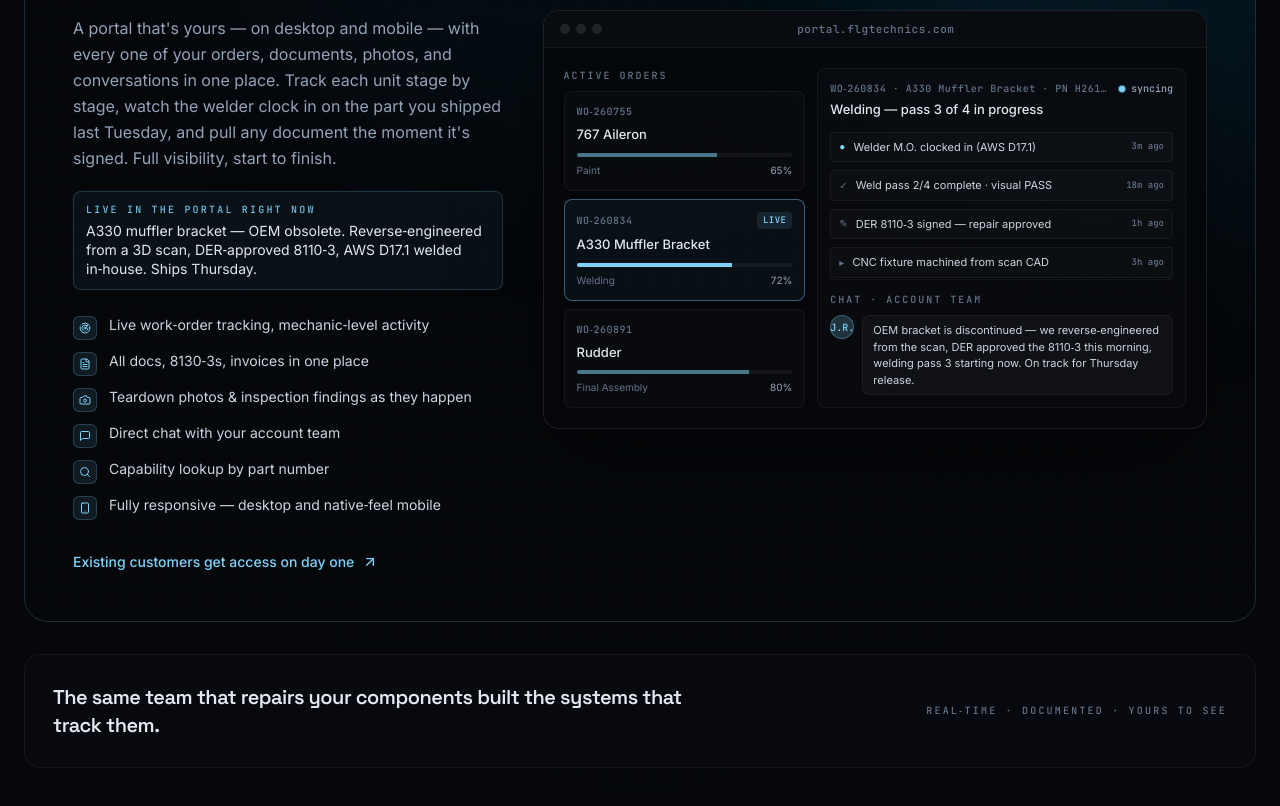
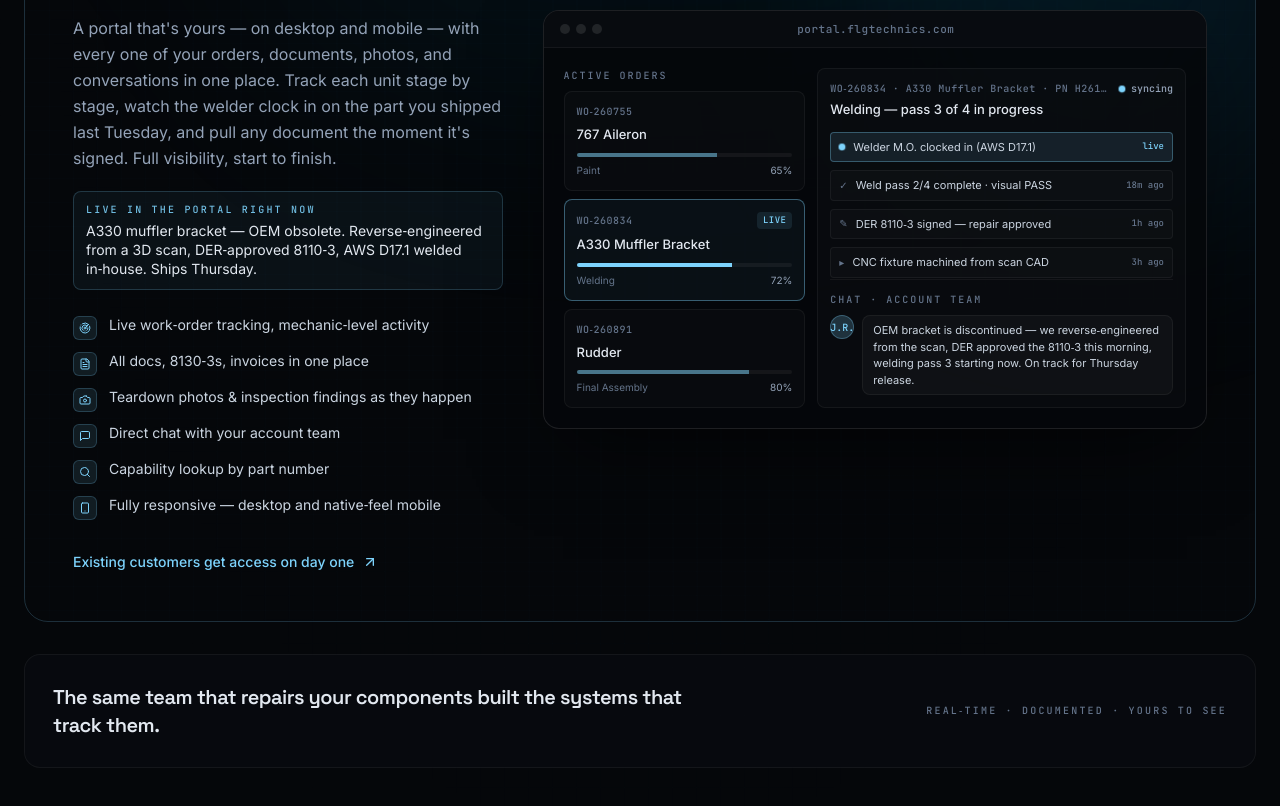
Before and after one commit to drummajon-cpu/FLG-WEB, a Next.js app: page / in a window 1280 px wide. Shown: the part 9400-10206 px from the top of the page. Built offline with nearby package versions, Linux system fonts and the light colour scheme.

Commit message:
Systems: make portal mockup feel live - animated bar fill, shimmer sweep, pulsing newest activity row

```diff
--- a/app/globals.css
+++ b/app/globals.css
@@ -9,6 +9,37 @@
 @layer base {
   .font-mono {
     font-weight: 500;
+  }
+}
+
+/* Live portal mockup: a shimmer sweep across the active progress bar and a
+   gentle "just happened" pulse on the newest activity row. */
+@keyframes barShimmer {
+  0% { transform: translateX(-120%); }
+  100% { transform: translateX(420%); }
+}
+.animate-bar-shimmer {
+  animation: barShimmer 2.4s cubic-bezier(0.4, 0, 0.2, 1) infinite;
+}
+
+@keyframes liveRow {
+  0%, 100% {
+    background-color: rgba(125, 211, 252, 0.05);
+    border-color: rgba(125, 211, 252, 0.18);
+  }
+  50% {
+    background-color: rgba(125, 211, 252, 0.11);
+    border-color: rgba(125, 211, 252, 0.32);
+  }
+}
+.animate-live-row {
+  animation: liveRow 2.8s ease-in-out infinite;
+}
+
+@media (prefers-reduced-motion: reduce) {
+  .animate-bar-shimmer,
+  .animate-live-row {
+    animation: none;
   }
 }
 
--- a/components/Systems.tsx
+++ b/components/Systems.tsx
@@ -253,10 +253,20 @@ function PortalMockup() {
                   {r.part}
                 </div>
                 <div className="mt-2 h-1 rounded-full bg-white/5 overflow-hidden">
-                  <div
-                    className={`h-full ${r.active ? "bg-accent" : "bg-accent/50"}`}
-                    style={{ width: `${r.pct}%` }}
-                  />
+                  <motion.div
+                    className={`relative h-full overflow-hidden ${r.active ? "bg-accent" : "bg-accent/50"}`}
+                    initial={{ width: 0 }}
+                    whileInView={{ width: `${r.pct}%` }}
+                    viewport={{ once: true }}
+                    transition={{ duration: 1.1, delay: 0.2, ease: EASE }}
+                  >
+                    {r.active && (
+                      <span
+                        aria-hidden
+                        className="absolute inset-y-0 w-1/3 bg-gradient-to-r from-transparent via-white/60 to-transparent animate-bar-shimmer"
+                      />
+                    )}
+                  </motion.div>
                 </div>
                 <div className="mt-1.5 flex items-center justify-between text-[10px]">
                   <span className="text-slate-500">{r.stage}</span>
@@ -289,7 +299,7 @@ function PortalMockup() {
 
           {/* Activity feed — reverse-engineered muffler bracket story */}
           <div className="mt-3 space-y-2 text-[11px]">
-            <ActivityRow icon="●" color="accent" label="Welder M.O. clocked in (AWS D17.1)" time="3m ago" />
+            <ActivityRow icon="●" color="accent" label="Welder M.O. clocked in (AWS D17.1)" time="live" live />
             <ActivityRow icon="✓" color="slate" label="Weld pass 2/4 complete · visual PASS" time="18m ago" />
             <ActivityRow icon="✎" color="slate" label="DER 8110‑3 signed — repair approved" time="1h ago" />
             <ActivityRow icon="▸" color="slate" label="CNC fixture machined from scan CAD" time="3h ago" />
@@ -320,21 +330,36 @@ function ActivityRow({
   color,
   label,
   time,
+  live,
 }: {
   icon: string;
   color: "accent" | "slate";
   label: string;
   time: string;
+  live?: boolean;
 }) {
   return (
-    <div className="flex items-center justify-between px-2 py-1.5 rounded border border-white/5 bg-white/[0.02]">
-      <div className="flex items-center gap-2">
-        <span className={`font-mono text-[10px] ${color === "accent" ? "text-accent" : "text-slate-500"}`}>
-          {icon}
-        </span>
-        <span className="text-slate-300">{label}</span>
+    <div
+      className={`flex items-center justify-between px-2 py-1.5 rounded border ${
+        live ? "animate-live-row" : "border-white/5 bg-white/[0.02]"
+      }`}
+    >
+      <div className="flex items-center gap-2 min-w-0">
+        {live ? (
+          <span className="relative flex h-1.5 w-1.5 shrink-0">
+            <span className="animate-ping-slow absolute inline-flex h-full w-full rounded-full bg-accent" />
+            <span className="relative inline-flex h-1.5 w-1.5 rounded-full bg-accent" />
+          </span>
+        ) : (
+          <span className={`font-mono text-[10px] ${color === "accent" ? "text-accent" : "text-slate-500"}`}>
+            {icon}
+          </span>
+        )}
+        <span className="text-slate-300 truncate">{label}</span>
       </div>
-      <span className="font-mono text-[9px] text-slate-500">{time}</span>
+      <span className={`font-mono text-[9px] shrink-0 ${live ? "text-accent" : "text-slate-500"}`}>
+        {time}
+      </span>
     </div>
   );
 }
```
